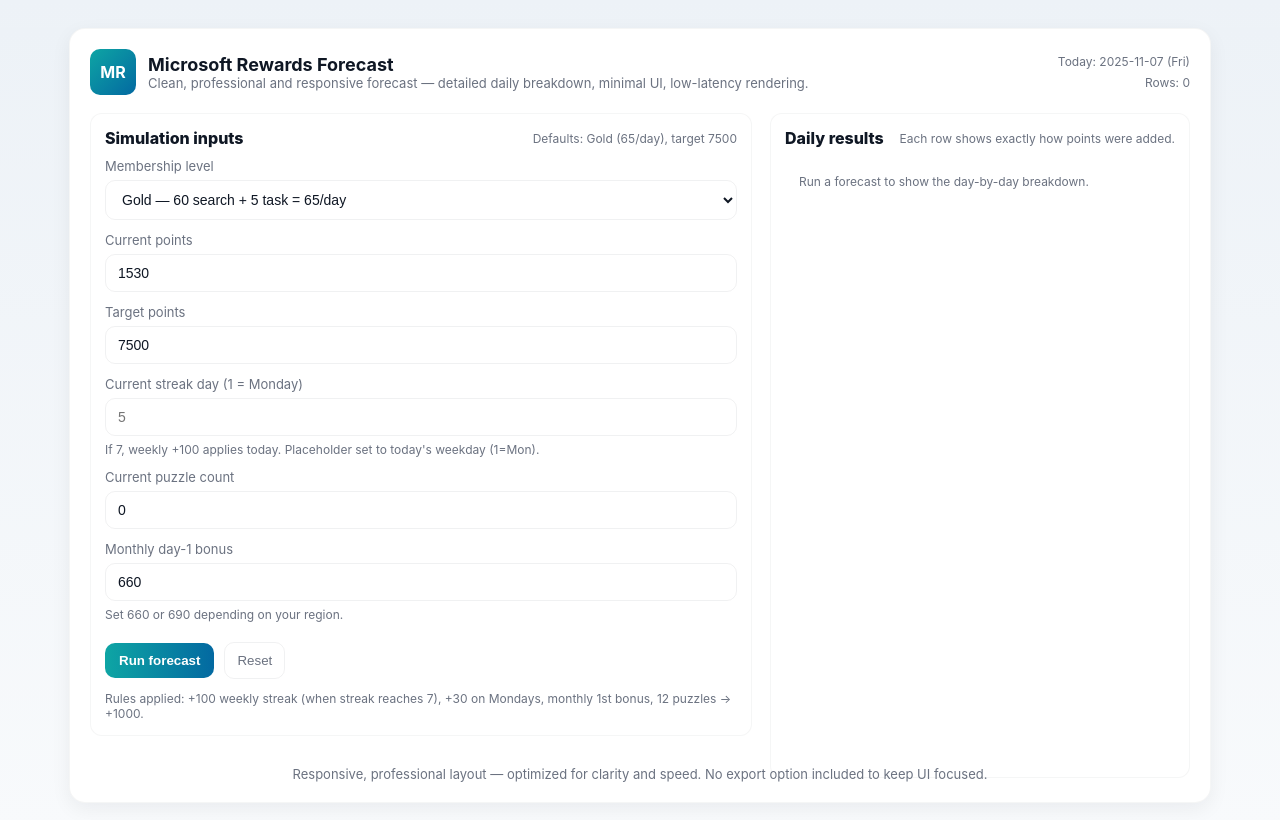
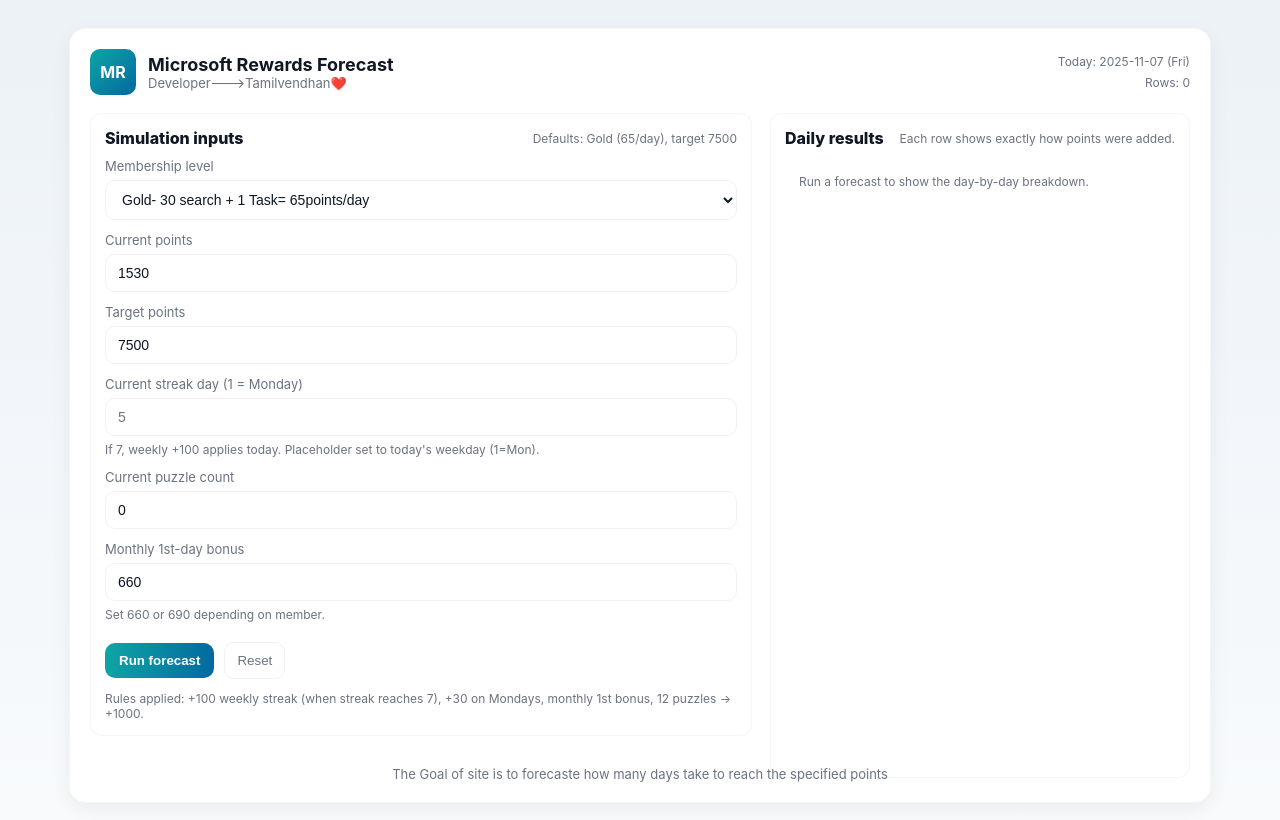
Before and after one commit to Tamilvendhan23/Reward_forecaste, a plain HTML site: page index.html in a window 1280 px wide. Drawn offline with Linux system fonts and the light colour scheme.

Commit message:
Update title and footer content in index.html

```diff
--- a/index.html
+++ b/index.html
@@ -3,7 +3,7 @@
 <head>
   <meta charset="utf-8" />
   <meta name="viewport" content="width=device-width,initial-scale=1" />
-  <title>Microsoft Rewards Forecast — Professional</title>
+  <title>Microsoft Rewards Forecast</title>
 
   <style>
     :root{
@@ -68,7 +68,7 @@
         <div class="logo" aria-hidden="true">MR</div>
         <div>
           <h1 id="title">Microsoft Rewards Forecast</h1>
-          <p class="subtitle">Clean, professional and responsive forecast — detailed daily breakdown, minimal UI, low-latency rendering.</p>
+          <p class="subtitle">Developer--->Tamilvendhan❤️</p>
         </div>
       </div>
 
@@ -92,7 +92,7 @@
             <div>
               <label for="level">Membership level</label>
               <select id="level" aria-label="Membership level">
-                <option value="Gold" selected>Gold — 60 search + 5 task = 65/day</option>
+                <option value="Gold" selected>Gold- 30 search + 1 Task= 65points/day</option>
                 <option value="Silver">Silver — 35/day</option>
                 <option value="Member">Member — 20/day</option>
               </select>
@@ -120,9 +120,9 @@
             </div>
 
             <div>
-              <label for="monthlyBonus">Monthly day-1 bonus</label>
+              <label for="monthlyBonus">Monthly 1st-day bonus</label>
               <input id="monthlyBonus" type="number" min="0" value="660" aria-label="Monthly bonus" />
-              <div class="hint">Set 660 or 690 depending on your region.</div>
+              <div class="hint">Set 660 or 690 depending on member.</div>
             </div>
 
             <div class="actions" aria-hidden="false">
@@ -172,7 +172,7 @@
       </div>
     </div>
 
-    <footer>Responsive, professional layout — optimized for clarity and speed. No export option included to keep UI focused.</footer>
+    <footer>The Goal of site is to forecaste how many days take to reach the specified points</footer>
   </div>
 
   <script>
```
